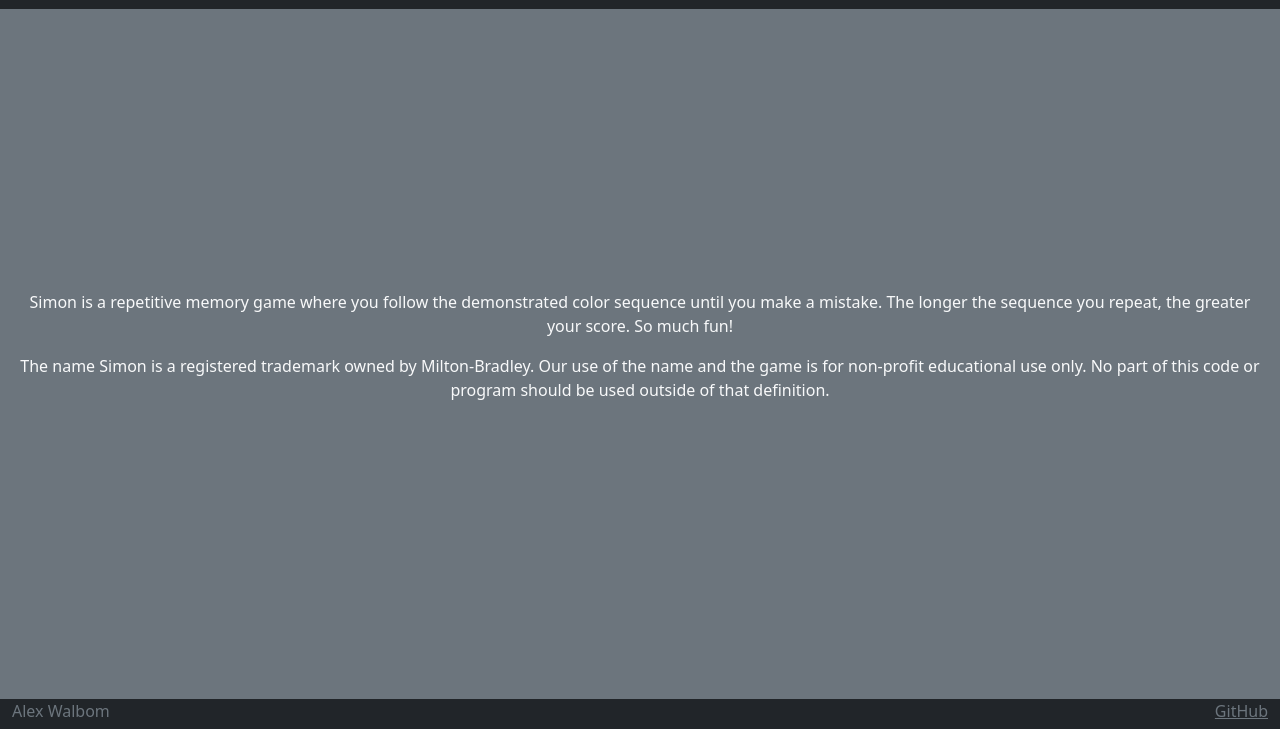
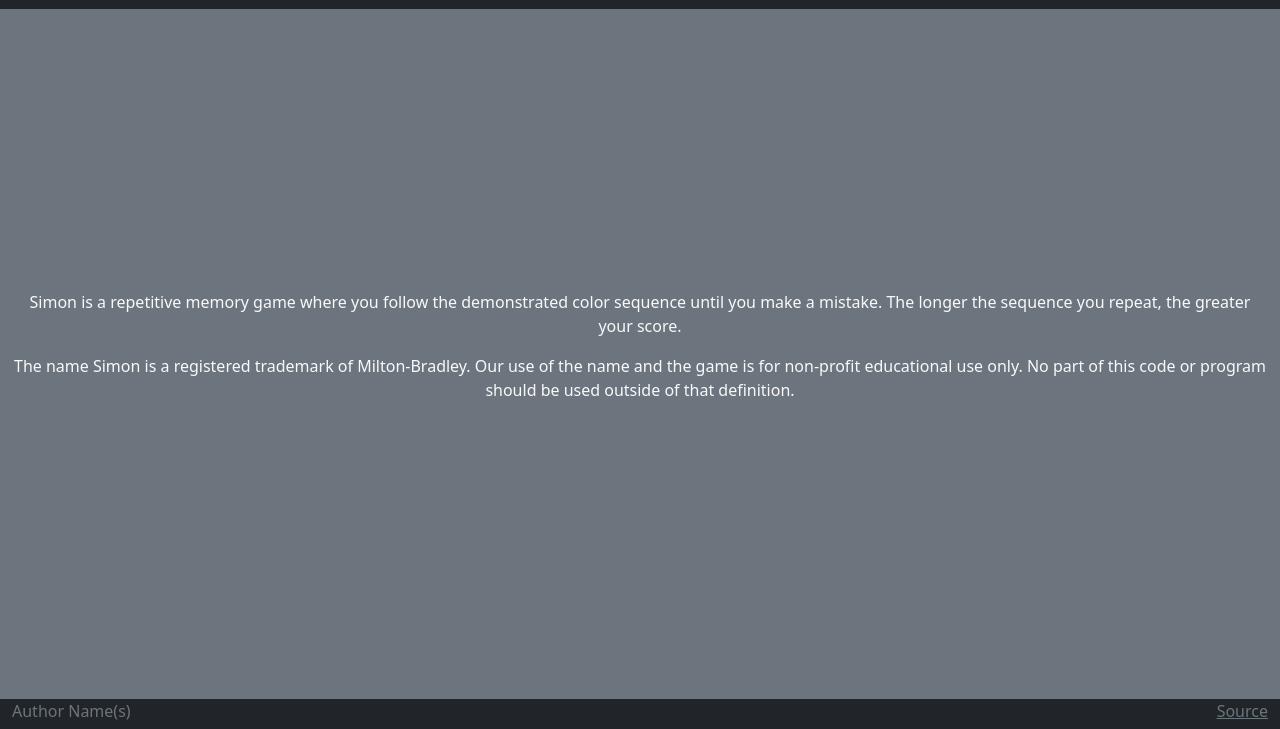
Before and after one commit to MemoryofLight/simon, a plain HTML site: page public/about.html in a window 1280 px wide. Shown: the part 71-800 px from the top of the page. Drawn offline with nearby package versions, Linux system fonts and the light colour scheme.

Commit message:
modified about.html

```diff
--- a/public/about.html
+++ b/public/about.html
@@ -3,12 +3,12 @@
   <head>
     <meta charset="UTF-8" />
     <meta name="viewport" content="width=device-width, initial-scale=1.0" />
-    <title>Simon: About</title>
-    <link rel="icon" href="myfavicon.ico" />
+    <title>About</title>
 
+    <script src="about.js"></script>
     <link rel="stylesheet" href="main.css" />
 
-    <!-- Include bootstrap CSS framework -->
+    <link rel="stylesheet" href="about.css" />
     <link
       href="https://cdn.jsdelivr.net/npm/bootstrap@5.2.2/dist/css/bootstrap.min.css"
       rel="stylesheet"
@@ -39,23 +39,32 @@
 
     <main class="container-fluid bg-secondary text-center">
       <div>
+        <div id="picture" class="picture-box"></div>
+
         <p>
-            Simon is a repetitive memory game where you follow the demonstrated
-            color sequence until you make a mistake. The longer the sequence you
-            repeat, the greater your score. So much fun!
+          Simon is a repetitive memory game where you follow the demonstrated
+          color sequence until you make a mistake. The longer the sequence you
+          repeat, the greater your score.
         </p>
+
         <p>
-            The name Simon is a registered trademark owned by Milton-Bradley. Our
-            use of the name and the game is for non-profit educational use only. No
-            part of this code or program should be used outside of that definition.
+          The name Simon is a registered trademark of Milton-Bradley. Our use of
+          the name and the game is for non-profit educational use only. No part
+          of this code or program should be used outside of that definition.
         </p>
+
+        <div id="quote" class="quote-box bg-light text-dark"></div>
       </div>
     </main>
 
     <footer class="bg-dark text-dark text-muted">
       <div class="container-fluid">
-          <span class="text-reset">Alex Walbom</span>
-          <a class="text-reset" href="https://github.com/MemoryofLight/simon.git">GitHub</a>
+        <span class="text-reset">Author Name(s)</span>
+        <a
+          class="text-reset"
+          href="https://github.com/webprogramming260/simon-service"
+          >Source</a
+        >
       </div>
     </footer>
   </body>
```
